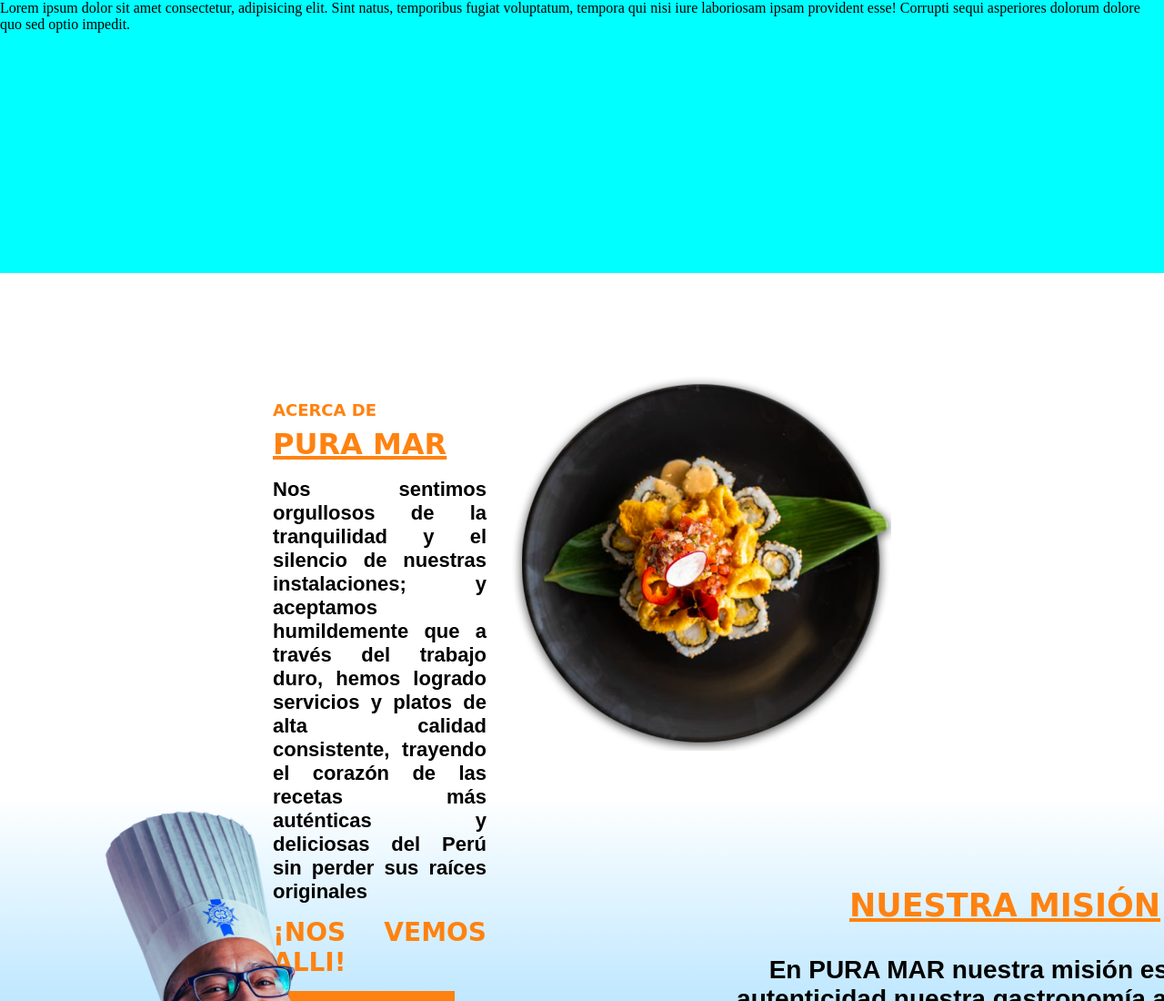
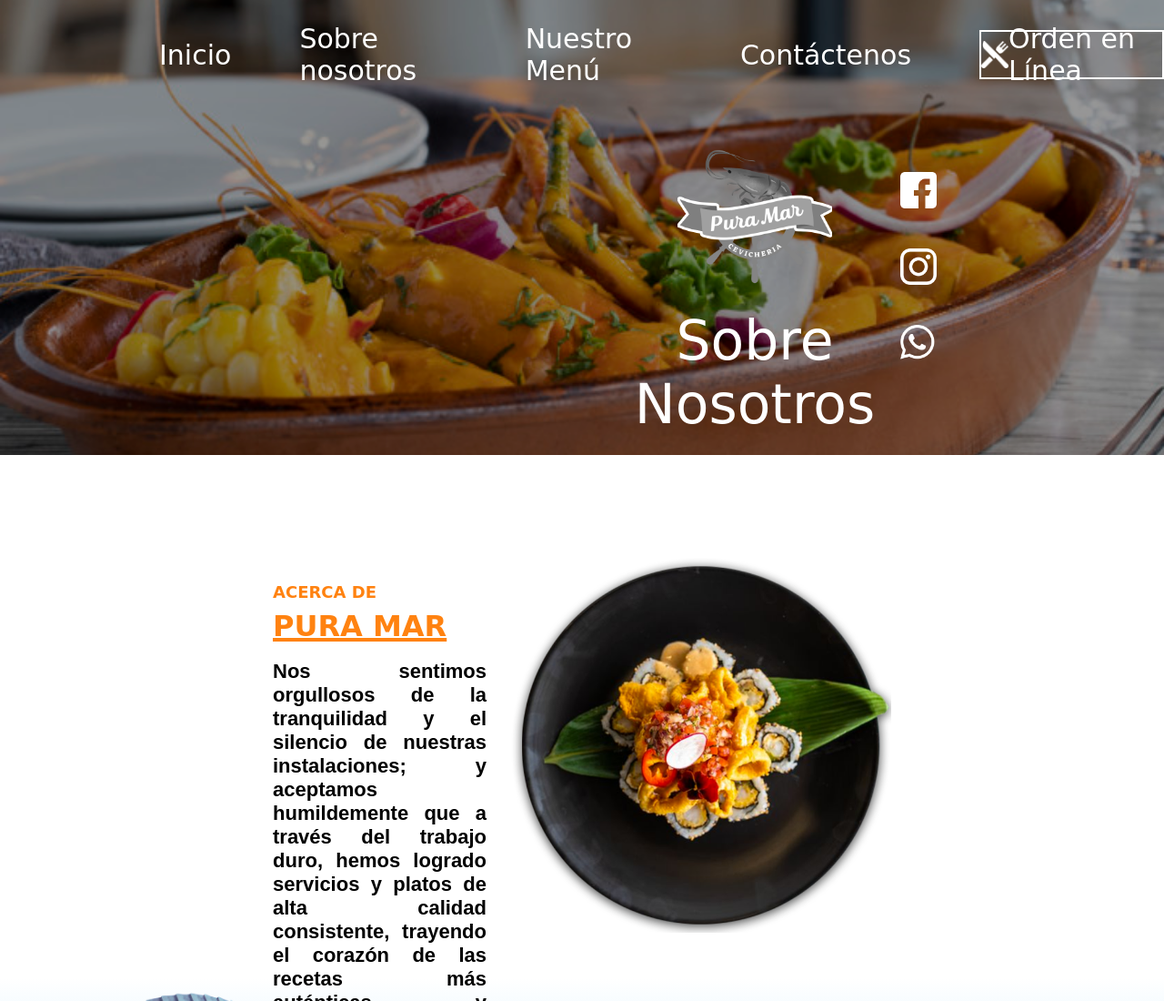
Before and after one commit to AlfredoCC1/EFRS1, a plain HTML site: page Nosotros.html in a window 1280 px wide. Shown: the top 1100 px of the page at 91% size. Drawn offline with Linux system fonts and the light colour scheme.

Commit message:
colocando el heder ala primera pagina

```diff
--- a/Nosotros.html
+++ b/Nosotros.html
@@ -5,6 +5,7 @@
     <meta name="viewport" content="width=device-width, initial-scale=1.0">
     <title>Document</title>
     <link rel="stylesheet" href="boyd.css">
+    <script src="nosotros.js"></script>
 
     <link rel="stylesheet" href="footer.css">
 
@@ -16,9 +17,43 @@
     <!--pero el heder todavia falta esperando alos cabros para que me pasen el heder-->
 
     <header class="menuEncabesado">
-        <div>
-            <p>Lorem ipsum dolor sit amet consectetur, adipisicing elit. Sint natus, temporibus fugiat voluptatum, tempora qui nisi iure laboriosam ipsam provident esse! Corrupti sequi asperiores dolorum dolore quo sed optio impedit.</p>
+          <!-- Barra de navegación fija -->
+          <nav class="inicio">
+            <!-- Logo pequeño inicialmente oculto -->
+            <img class="logo-nav" src="/Img/LogoPuraMar.png" alt="Logo Nav">
+            <a href="Index.html">Inicio</a>
+            <a href="Nosotros.html">Sobre nosotros</a>
+            <a href="#">Nuestro Menú</a>
+            <a href="#">Contáctenos</a>
+            <div class="botonn">
+                <a href="#" class="boton">
+                    <img src="/Img/Icon/IconTenedores.png" alt="Orden en Línea"> Orden en Línea
+                </a>
+            </div>
+        </nav>
+
+
+        <!-- Contenedor principal dividido en tres columnas -->
+        <div class="contenido-flex">
+            <!-- Texto en el centro -->
+            <div class="texto">
+                 <img class="logo-principal" src="/Img/LogoPuraMar.png" alt="Logo Principal">
+                <p  id="qui">Sobre Nosotros</p>
+                <p id="contac">PURA MAR</p>
+
+
+
+            </div>
+
+            <!-- Íconos sociales a la derecha -->
+            <div class="icons">
+                <a href="#"><img src="/Img/Icon/IconFacebook.png" alt="Facebook"></a>
+                <a href="#"><img src="/Img/Icon/IconInstagram.png" alt="Instagram"></a>
+                <a href="#"><img src="/Img/Icon/IconWhatsApp.png" alt="WhatsApp"></a>
+            </div>
         </div>
+
+
     </header>
 
     <!--de aca para abajo esta el body-->
--- a/boyd.css
+++ b/boyd.css
@@ -3,13 +3,210 @@
     padding: 0;
 }
 
-.menuEncabesado{
-    background-color: aqua;
-    width: auto;
-    height: 300px;
+
+
+
+
+/*-----------------------------------------------------------------------heder----------------------------------------------------------------------------------------------------------*/
+
+
+  /* Header */
+  header {
+    width: 100%;
+    height: 500px;
+    background-image: url('/Img/A6D559AD-FF4D-9DFF-CC92-F1835EA762B0-uai-720x480.jpg');
+    background-repeat: no-repeat;
+    background-size: cover;
+    background-position: center;
+    position: relative;
+    overflow: hidden;
+    z-index: 1;
+
+}
+
+/* Capa negra transparente sobre la imagen */
+header::before {
+    content: '';
+    position: absolute;
+    width: 100%;
+    height: 100%;
+    background-color: rgba(0, 0, 0, 0.411);
+    z-index: 1;
+}
+
+/* Contenido dividido en tres partes (Logo, Texto, Icons) */
+.contenido-flex {
+    display: flex;
+
+    align-items: center;
+    height: calc(100% - 80px); /* Ajuste para evitar el cruce con la barra de navegación */
+
+    z-index: 2;
+    position: relative;
+    margin-top:85px; /* Espacio debajo del contenedor de inicio */
+}
+
+/* Logo a la izquierda */
+.logo-contenedor {
+
+    flex: 1; /* Ocupa el 33% del espacio */
+}
+.logo-contenedor  img{
+    margin-left: 50%;
+}
+
+.logo-principal {
+    opacity: 1; /* Logo grande visible al cargar la página */
+    transition: opacity 0.5s;
+    filter:    grayscale(100%);
+    height: 170px;
+    width: 170px;
+
+}
+
+/* Texto centrado */
+.texto {
+     /* Ocupa el 33% del espacio */
+    text-align: center;
+    color: white;
+
+
+    position: 650px;
+    width: 550px;
+    height: 350px;
+    margin-top: 50px;
+
+    margin-left:670px;
+
 }
 
 
+
+#qui {
+    font-size: 60px;
+    margin-top: 20px;
+    font-family: 'Brush Script MT', cursive;
+}
+#contac{
+    font-size: 40px;
+    margin-top: 20px;
+    font-family: 'Brush Script MT', cursive;
+}
+#pur{
+    font-size: 60px;
+    margin-top: 20px;
+    font-family: 'Brush Script MT', cursive;
+}
+
+
+
+/* Íconos sociales a la derecha */
+.icons {
+    flex: 1; /* Ocupa el 33% del espacio */
+    display: grid;
+    justify-content: flex-end;
+    gap: 40px;
+
+
+
+
+}
+
+.boton{
+    border:  solid 2px white;
+    display: flex;
+    align-items: center;
+    height: 50px;
+}
+.boton img {
+    width: 30px !important;
+    height: 30px !important;
+}
+
+.icons img {
+    width: 40px;
+    height: 40px;
+    cursor: pointer;
+    margin-right: 250px;
+
+}
+
+/* Barra de navegación fija en la parte superior */
+.inicio {
+    display: flex;
+    justify-content: center;
+    align-items: center;
+    gap: 75px;
+    position: fixed;
+    top: 0;
+    width: 100%;
+    padding: 10px 0;
+    background-color: transparent; /* Fondo inicial transparente */
+    z-index: 1000;
+    transition: background-color 0.5s ease-in-out;
+}
+/* Fondo oscuro cuando se añade la clase scrolled */
+.inicio.scrolled {
+    background-color: rgba(0, 0, 0, 0.5); /* Fondo oscuro transparente */
+}
+
+header.scrolled .inicio {
+    background-color: rgba(0, 0, 0, 0.5);
+}
+
+.inicio img {
+    height: 100px;
+    width: 100px;
+}
+
+.inicio a {
+    font-size: 30px;
+    text-decoration: none;
+    color: white;
+    font-family: 'Brush Script MT', cursive;
+}
+
+
+
+
+
+
+
+
+
+
+
+
+
+
+
+
+
+
+
+
+
+
+
+
+
+
+
+
+
+
+
+
+
+
+
+
+
+
+
+
+
+/*---------------------------------------------------------------------------------------------------------------------------------------------------------------------------------*/
 
 /* de aca para abajo esta esta puramar,asercay aromas7 lo p`rimero de la pagina */
 
--- /dev/null
+++ b/nosotros.js
@@ -0,0 +1,24 @@
+window.addEventListener('scroll', function() {
+    const logoNav = document.querySelector('.logo-nav');  // Logo pequeño (navegación)
+    const logoPrincipal = document.querySelector('.logo-principal');  // Logo grande
+    const nav = document.querySelector('.inicio');  // Barra de navegación (Inicio)
+
+    // Umbral para el scroll, ajusta este valor si es necesario
+    const scrollThreshold = 150;
+
+    if (window.scrollY > scrollThreshold) {
+        // Si el scroll supera el umbral, muestra el logo pequeño, oculta el logo grande, y añade fondo oscuro a la barra de navegación
+        logoNav.style.opacity = '1';
+        logoNav.style.transform = 'translateY(0)';
+        logoNav.style.transition = 'opacity 0.5s, transform 0.5s';
+        logoPrincipal.style.opacity = '0';
+        logoPrincipal.style.transition = 'opacity 0.5s';
+        nav.classList.add('scrolled');  // Añade la clase que cambiará el fondo
+    } else {
+        // Si estamos en la parte superior, oculta el logo pequeño, muestra el logo grande y elimina el fondo oscuro de la barra de navegación
+        logoNav.style.opacity = '0';
+        logoNav.style.transform = 'translateY(-100%)'; // Mueve hacia arriba para que no sea visible
+        logoPrincipal.style.opacity = '1';
+        nav.classList.remove('scrolled');  // Remueve la clase del fondo oscuro
+    }
+});
```
